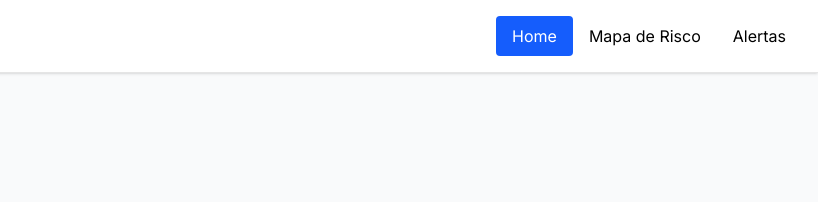
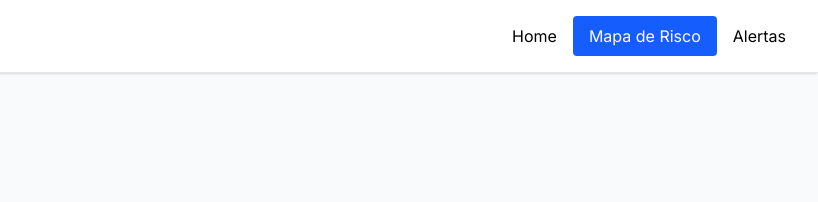
Before and after one commit to gabrielmatiolli/deslizaai, a plain HTML site: page mapa.html in a window 1280 px wide. Shown: the top 202 px of the page, 462-1280 px from the left. Drawn offline with nearby package versions, Linux system fonts and the light colour scheme.

Commit message:
fix: update button styles for navigation links in alertas and mapa pages

```diff
--- a/mapa.html
+++ b/mapa.html
@@ -90,12 +90,12 @@
             <div
               class="flex flex-col p-6 space-y-4 md:flex-row md:space-y-0 md:p-0"
             >
-              <a
-                href="./index.html"
-                class="px-4 py-2 bg-blue-600 text-white rounded hover:bg-blue-700"
+              <a href="./index.html" class="px-4 py-2 rounded hover:bg-gray-100"
                 >Home</a
               >
-              <a href="./mapa.html" class="px-4 py-2 rounded hover:bg-gray-100"
+              <a
+                href="./mapa.html"
+                class="px-4 py-2 bg-blue-600 text-white rounded hover:bg-blue-700"
                 >Mapa de Risco</a
               >
               <a
```
Also changed, not shown: alertas.html (+2 -4 lines).
